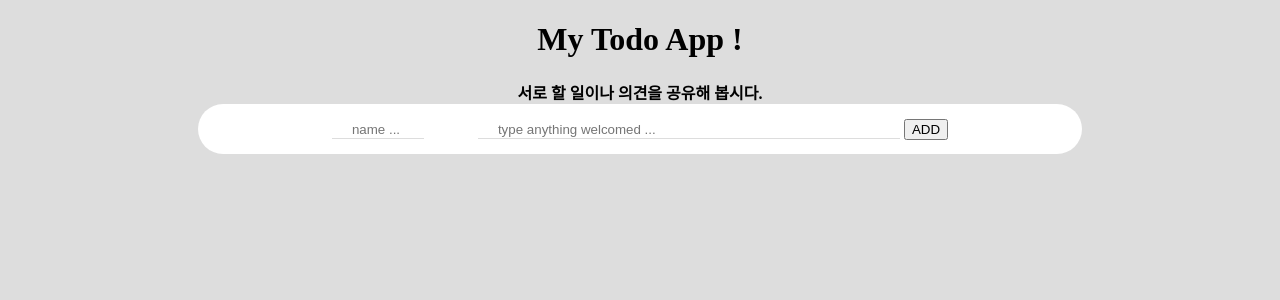
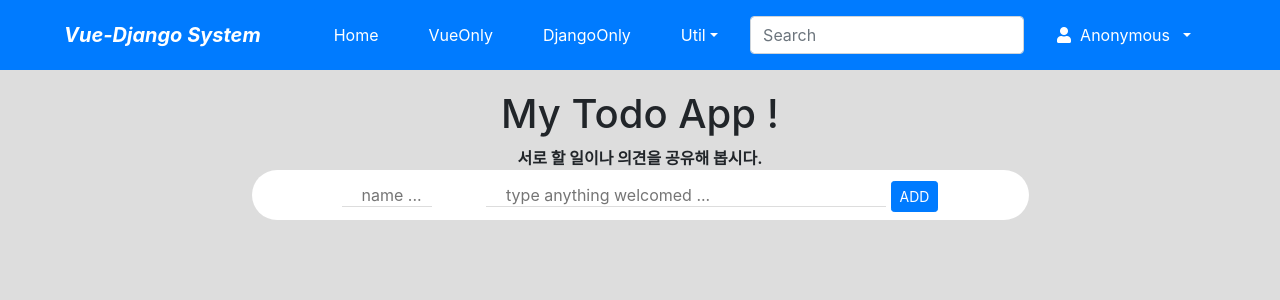
Before and after one commit to Jmoon144/django-vue.js, a Django app: template mysite/todo/templates/todo/todo_vue_only.html in a window 1280 px wide. Shown: the top 300 px of the page. Run offline with Django 3.2, Linux system fonts and the light colour scheme; the template is opened without the code that fills it, so the values that code supplies are empty.

Commit message:
bootstap활용한 메인페이지 화면 구현

```diff
--- a/mysite/mysite/urls.py
+++ b/mysite/mysite/urls.py
@@ -21,6 +21,6 @@ from .views import HomeView
 
 urlpatterns = [
     path('admin/', admin.site.urls),
-    path('/', HomeView.as_view(), name='home'),
+    path('', HomeView.as_view(), name='home'),
     path('todo/', include('todo.urls'))
 ]
--- /dev/null
+++ b/mysite/templates/base.html
@@ -0,0 +1,80 @@
+{% load static %}
+
+<!DOCTYPE html>
+<html lang="en">
+<head>
+    <meta charset="UTF-8">
+    <meta http-equiv="X-UA-Compatible" content="IE=edge">
+    <meta name="viewport" content="width=device-width, initial-scale=1">
+
+    <title>{% block title %}home.html{% endblock %}</title>
+
+    <link rel="stylesheet" href="https://cdn.jsdelivr.net/npm/bootstrap@4.6.0/dist/css/bootstrap.min.css">
+    <link rel="stylesheet" href="https://cdnjs.cloudflare.com/ajax/libs/font-awesome/5.15.2/css/all.min.css">
+    <link rel="icon" href="{% static 'img/favicon.ico' %}">
+
+    {% block extra-style %}{% endblock %}
+
+</head>
+<body style="padding-top: 90px;">
+    <!-- main menu -->
+    <nav class="navbar navbar-expand-sm navbar-dark bg-primary fixed-top">
+
+        <span class="navbar-brand mx-5 mb-0 font-weight-bold font-italic">Vue-Django System</span>
+
+        <button class="navbar-toggler" type="button" data-toggle="collapse" data-target="#navbarSupportedContent" aria-controls="navbarSupportedContent" aria-expanded="false" aria-label="Toggle navigation">
+            <span class="navbar-toggler-icon"></span>
+        </button>
+
+        <div class="collapse navbar-collapse" id="navbarSupportedContent">
+            <ul class="navbar-nav mr-auto">
+            <li class="nav-item mx-1 btn btn-primary">
+                <a class="nav-link text-white" href="{% url 'home' %}">Home</a>
+            </li>
+            <li class="nav-item mx-1 btn btn-primary">
+                <a class="nav-link text-white" href="{% url 'todo:vonly' %}">VueOnly</a>
+            </li>
+            <li class="nav-item mx-1 btn btn-primary">
+                <a class="nav-link text-white" href="{% url 'todo:create' %}">DjangoOnly</a>
+
+            <li class="nav-item dropdown mx-1 btn btn-primary">
+                <a class="nav-link dropdown-toggle text-white" href="#" data-toggle="dropdown">Util</a>
+                <div class="dropdown-menu">
+                    <a class="dropdown-item" href="{% url 'admin:index' %}">Admin</a>
+                    <div class="dropdown-divider"></div>
+                </div>
+            </li>
+        </ul>
+
+        <form class="form-inline my-2">
+            <input class="form-control mr-sm-2" type="search" placeholder="Search">
+        </form>
+
+        <ul class="navbar-nav m1-5 mr-5">
+            <li class="nav-item dropdown mx-1 btn btn-primary">
+                <a class="nav-link dropdown-toggle text-white" href="#" data-toggle="dropdown">
+                    <i class="fas fa-user"></i>&nbsp; Anonymous &nbsp;</a>
+                <div class="dropdown-menu">
+                    <a class="dropdown-item" href="{% url 'home' %}">Login</a>
+                    <a class="dropdown-item" href="{% url 'home' %}">Registar</a>
+                </div>
+            </li>
+        </ul>
+
+    </div>
+</nav>
+
+<div class="container">
+    {% block content %}{% endblock %}
+</div>
+
+{% block footer %}{% endblock %}
+
+<script src="https://code.jquery.com/jquery-3.5.1.slim.min.js" integrity="sha384-DfXdz2htPH0lsSSs5nCTpuj/zy4C+OGpamoFVy38MVBnE+IbbVYUew+OrCXaRkfj" crossorigin="anonymous"></script>
+<script src="https://cdn.jsdelivr.net/npm/popper.js@1.16.1/dist/umd/popper.min.js" integrity="sha384-9/reFTGAW83EW2RDu2S0VKaIzap3H66lZH81PoYlFhbGU+6BZp6G7niu735Sk7lN" crossorigin="anonymous"></script>
+<script src="https://cdn.jsdelivr.net/npm/bootstrap@4.6.0/dist/js/bootstrap.min.js" integrity="sha384-+YQ4JLhjyBLPDQt//I+STsc9iw4uQqACwlvpslubQzn4u2UU2UFM80nGisd026JF" crossorigin="anonymous"></script>
+
+{% block extra-script %}{% endblock %}
+
+</body>
+</html>
--- a/mysite/todo/templates/todo/todo_vue_only.html
+++ b/mysite/todo/templates/todo/todo_vue_only.html
@@ -1,9 +1,8 @@
-<!DOCTYPE html>
-<html>
-<head>
-    <meta charset="utf-8">
-    <meta name="viewport" content="width=device-width, initial-scale=1.0">
-    <title>Vue-Django ToDo App</title>
+{% extends 'base.html' %}
+
+{% block title %}todo_vue_only.html{% endblock %}
+
+{% block extra-style %}
 
 <style>
     body {
@@ -21,8 +20,9 @@
     .inputBox .name {
         border-style: none;
         border-bottom: 1px solid #ddd;
-            width: 70px;
+        width: 90px;
         padding-left: 20px;
+        line-height: 20px;
     }
     .inputBox .item {
         border-style: none;
@@ -30,6 +30,7 @@
         width: 400px;
         margin-left: 50px;
         padding-left: 20px;
+        line-height: 20px;
     }
     .todoList {
         list-style: none;
@@ -50,9 +51,9 @@
         font-size: 20px;
     }
 </style>
-</head>
+{% endblock %}
 
-<body>
+{% block content %}
 <div id='app'>
 
     <h1>My Todo App !</h1>
@@ -63,7 +64,7 @@
         <input class="name" type="text" placeholder="name ..." v-model="name">
         <input class="item" type="text" placeholder="type anything welcomed ..."
             v-model="newTodoItem" v-on:keyup.enter="add_todo()">
-            <button v-on:click="add_todo()">ADD</button>
+        <button v-on:click="add_todo()" class="btn btn-primary btn-sm">ADD</button>
     </div>
 
     <ul class="todoList">
@@ -74,7 +75,9 @@
     </ul>
 
 </div>
+{% endblock %}
 
+{% block extra-script %}
 <script src="https://unpkg.com/vue/dist/vue.min.js"></script>
 <script>
     var vm = new Vue({
@@ -105,6 +108,4 @@
         },
     })
 </script>
-
-</body>
-</html>
+{% endblock %}
```
Also changed, not shown: mysite/templates/home.html (+106 -15 lines), mysite/todo/templates/todo/todo_confirm_delete.html (+9 -12 lines), mysite/todo/templates/todo/todo_form.html (+12 -13 lines), mysite/todo/templates/todo/todo_list.html (+8 -11 lines), mysite/static/img/drip.jpg (renamed from mysite/static/favicon.ico), mysite/static/img/favicon.ico (added), 4 other files. Lines whose indentation alone changed are shown as unchanged.
